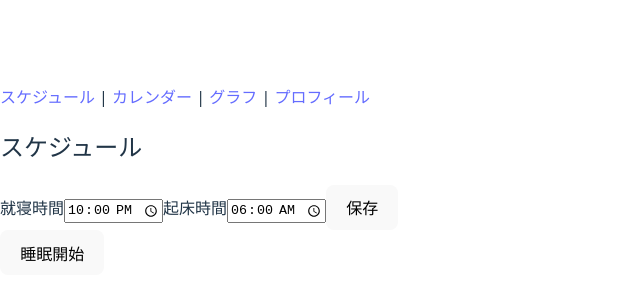
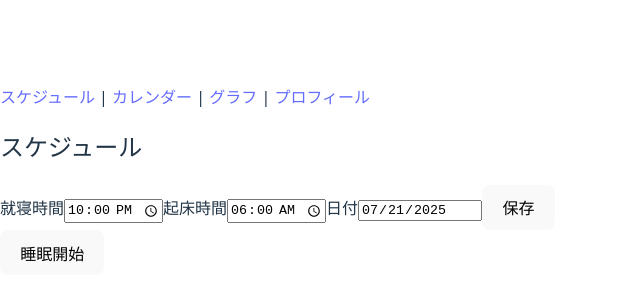
Before and after one commit to Komaba-archers/Sleep-app-4, a React (Vite) app in the folder app/: page / in a window 1280 px wide. Shown: the part 220-520 px from the top of the page, without its empty margins (0-640 px from the left). Built offline with nearby package versions, Linux system fonts and the light colour scheme.

Commit message:
Add current date field on schedule page

```diff
--- a/app/jest.config.js
+++ b/app/jest.config.js
@@ -5,5 +5,6 @@ export default {
   moduleNameMapper: {
     '^~/(.*)$': '<rootDir>/src/$1'
   },
+  modulePathIgnorePatterns: ['<rootDir>/functions/', '<rootDir>/sleep-tracker/'],
   testTimeout: 30000
 };
--- a/app/src/pages/TimeSettingPage.tsx
+++ b/app/src/pages/TimeSettingPage.tsx
@@ -5,6 +5,7 @@ import { useSleepStore } from '../store/useSleepStore';
 export default function TimeSettingPage() {
   const { bedTime, wakeTime, setSchedule, startSleep, stopSleep } =
     useSleepStore();
+  const today = new Date().toISOString().split('T')[0];
   const [sleeping, setSleeping] = useState(false);
   const [elapsed, setElapsed] = useState(0);
   const alarmRef = useRef<number | null>(null);
@@ -76,6 +77,10 @@ export default function TimeSettingPage() {
           起床時間
           <input type="time" name="wake" defaultValue={wakeTime} />
         </label>
+        <label>
+          日付
+          <input type="date" name="date" value={today} readOnly />
+        </label>
         <button type="submit">保存</button>
       </form>
       {sleeping && (
```
Also changed, not shown: 1 other file (tests, documents, lock files or other folders).
